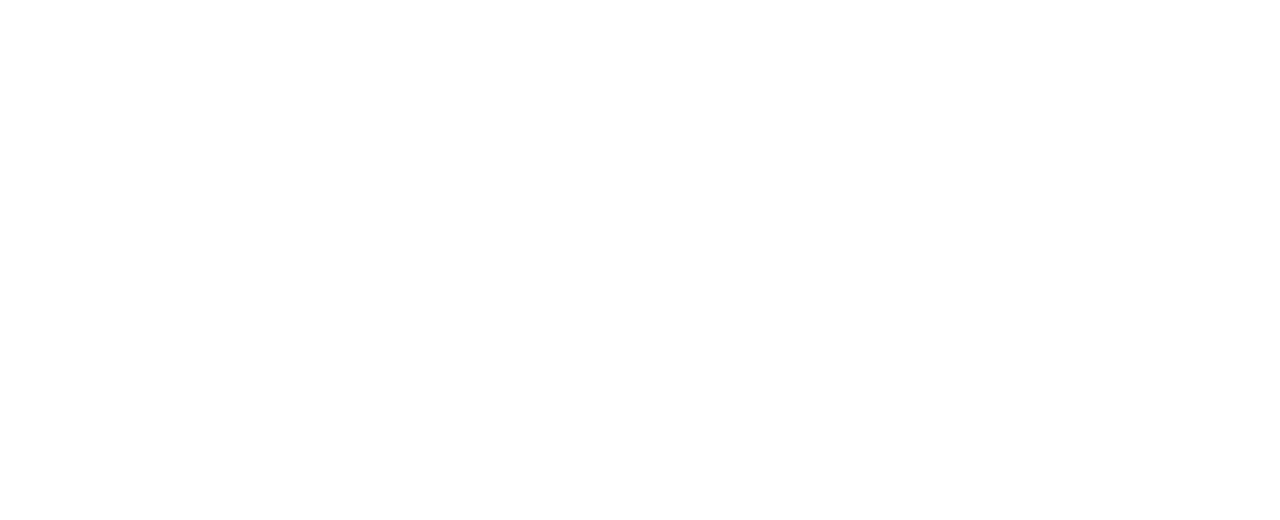
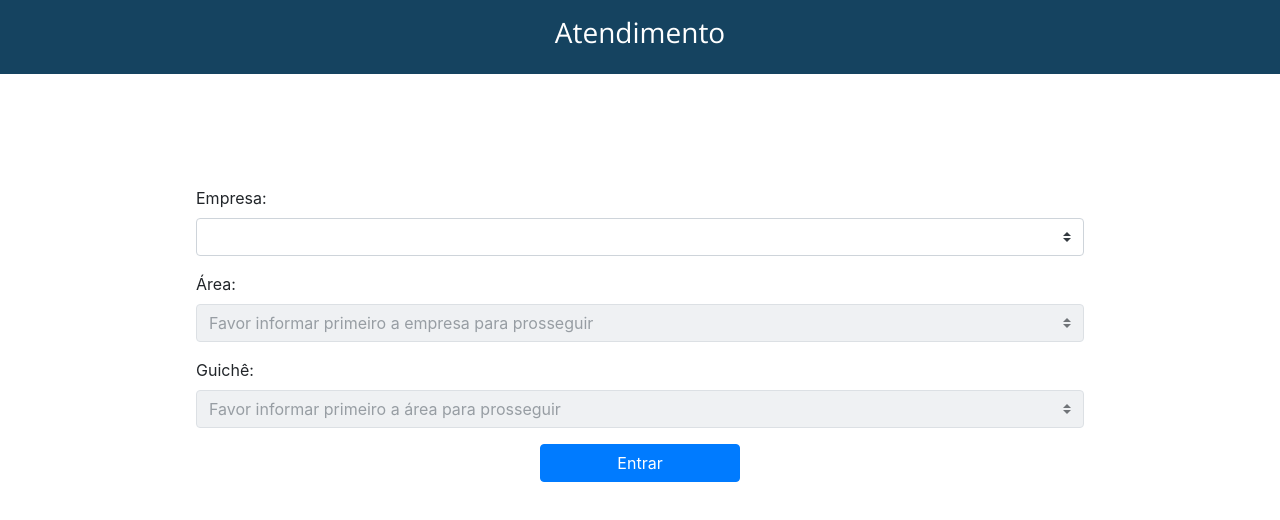
Before and after one commit to michellehorn/frontend-costao, a Vue app: page /attendance in a window 1280 px wide. Shown: the top 520 px of the page. Built offline with nearby package versions, Linux system fonts and the light colour scheme.

Commit message:
attendance page

```diff
--- a/src/App.vue
+++ b/src/App.vue
@@ -31,4 +31,7 @@
 .text-navy {
   color: #154360;
 }
+.bg-navy {
+  background: #154360;
+}
 </style>
--- a/src/router/index.js
+++ b/src/router/index.js
@@ -3,6 +3,7 @@
 import Home from "../views/Home.vue";
 import Login from "../views/Login.vue";
 import FrontDesk from "../views/FrontDesk.vue";
+import Attendance from "../views/Attendance.vue";
 
 Vue.use(VueRouter);
 
@@ -21,6 +22,11 @@
     path: "/front-desk",
     name: "FrontDesk",
     component: FrontDesk
+  },
+  {
+    path: "/attendance",
+    name: "Attendance",
+    component: Attendance
   }
 ];
 
--- /dev/null
+++ b/src/views/Attendance.vue
@@ -0,0 +1,123 @@
+<template>
+  <div>
+    <b-navbar-nav
+      class="p-3 font-family-secondary text-center bg-navy text-white"
+    >
+      <h3>Atendimento</h3>
+    </b-navbar-nav>
+    <b-container class="pt-3">
+      <b-row class="text-left mt-5 pt-5 pl-5 pr-5 ml-5 mr-5" align-v="center">
+        <b-col>
+          <b-form @submit="onSubmit">
+            <b-form-group
+              id="input-group-3"
+              label="Empresa:"
+              label-for="input-3"
+            >
+              <b-form-select
+                id="input-3"
+                v-model="form.company"
+                :options="companies"
+                required
+                @input="hasCompany = true"
+              ></b-form-select>
+            </b-form-group>
+            <b-form-group id="input-group-3" label="Área:" label-for="input-3">
+              <b-form-select
+                id="input-3"
+                v-model="form.field"
+                :disabled="!hasCompany"
+                :options="fields"
+                @input="hasField = true"
+                required
+              >
+                <option :value="null" disabled>{{
+                  !form.company
+                    ? "Favor informar primeiro a empresa para prosseguir"
+                    : "Informe a área aqui"
+                }}</option></b-form-select
+              >
+            </b-form-group>
+            <b-form-group
+              id="input-group-3"
+              label="Guichê:"
+              label-for="input-3"
+            >
+              <b-form-select
+                id="input-3"
+                v-model="form.window"
+                :disabled="!hasField"
+                :options="windows"
+                required
+              >
+                <option :value="null" disabled>{{
+                  !form.field
+                    ? "Favor informar primeiro a área para prosseguir"
+                    : "Informe a área aqui"
+                }}</option></b-form-select
+              >
+            </b-form-group>
+            <div fluid class="text-light text-center">
+              <b-button style="width: 200px" type="submit" variant="primary"
+                >Entrar</b-button
+              >
+            </div>
+          </b-form>
+        </b-col>
+      </b-row>
+    </b-container>
+  </div>
+</template>
+
+<script>
+export default {
+  name: "Attendance",
+  data: () => ({
+    hasCompany: false,
+    hasField: false,
+    isFirstAccess: true,
+    form: {
+      company: null,
+      field: null,
+      window: null
+    },
+    companies: [
+      {
+        text: "Costão",
+        value: 1
+      }
+    ],
+    fields: [
+      {
+        text: "Saguão do Hotel",
+        value: 1
+      }
+    ],
+    windows: [
+      {
+        text: "G1",
+        value: 1
+      },
+      {
+        text: "G2",
+        value: 2
+      },
+      {
+        text: "G3",
+        value: 3
+      },
+      {
+        text: "G4",
+        value: 4
+      }
+    ]
+  }),
+  methods: {
+    onSubmit() {
+      alert(this.hasCompany);
+    }
+  }
+};
+</script>
+
+<style></style>
```
